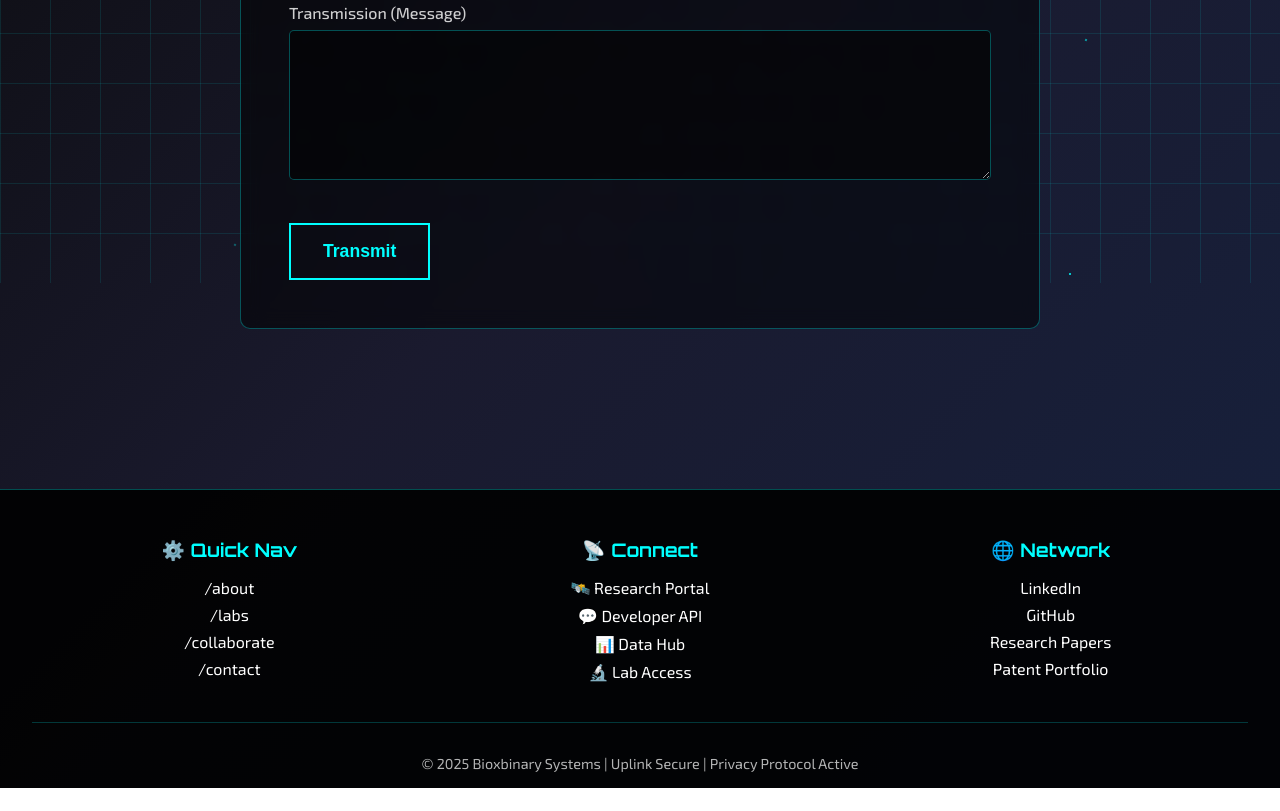
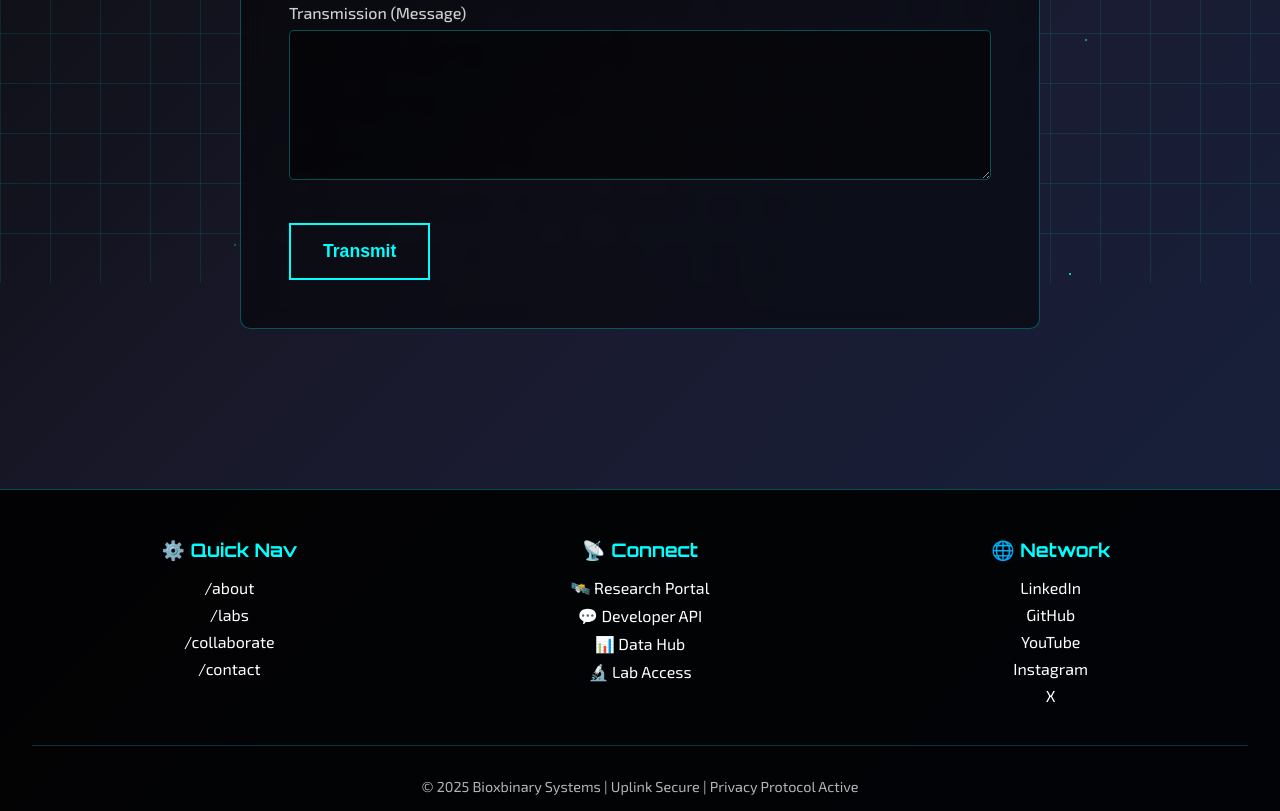
Before and after one commit to bioxbinary/bioxbinary.github.io, a plain HTML site: page contact.html in a window 1280 px wide. Shown: the part 517-1328 px from the top of the page. Before the commit the page ends 1305 px from the top, so only its background shows below. Drawn offline with Linux system fonts and the light colour scheme.

Commit message:
contact updated

```diff
--- a/contact.html
+++ b/contact.html
@@ -72,8 +72,10 @@
                 <h3>🌐 Network</h3>
                 <a href="#">LinkedIn</a>
                 <a href="#">GitHub</a>
-                <a href="#">Research Papers</a>
-                <a href="#">Patent Portfolio</a>
+                <a href="https://www.youtube.com/@bioxbinary" target="_blank" rel="noopener noreferrer">YouTube</a>
+                <a href="https://www.instagram.com/bioxbinary" target="_blank" rel="noopener noreferrer">Instagram</a>
+                <a href="https://x.com/bioxbinary" target="_blank" rel="noopener noreferrer">X</a>
+                <!-- <a href="#">Patent Portfolio</a> -->
             </div>
         </div>
         <div class="footer-bottom">
```
Also changed, not shown: index.html (+3 -2 lines).
